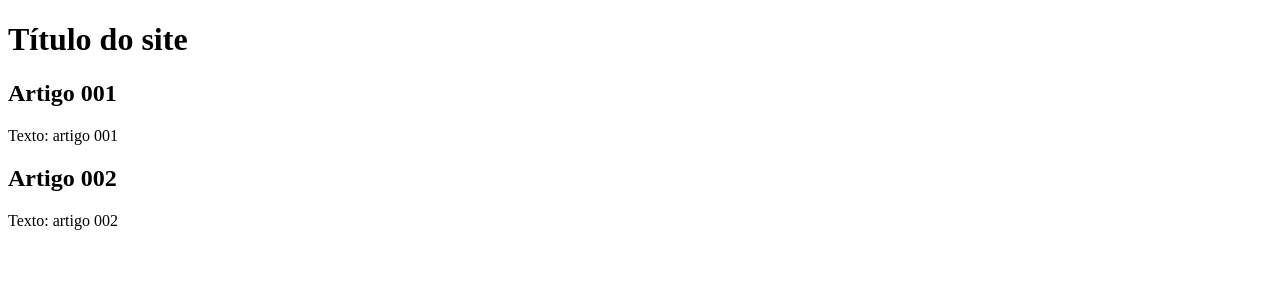
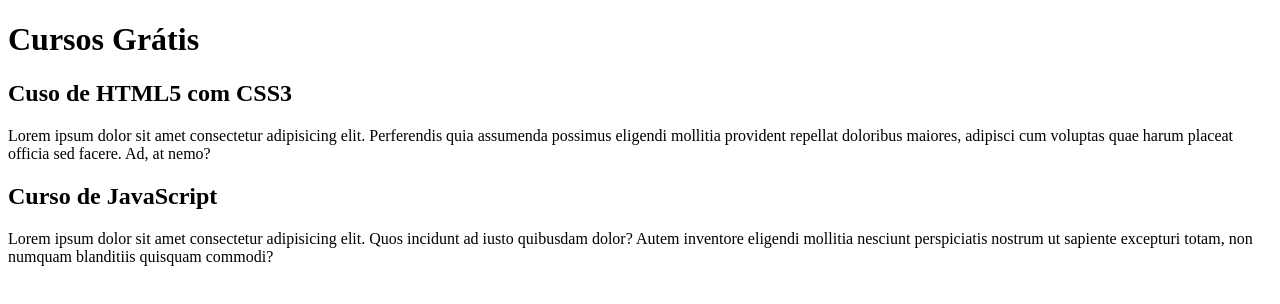
Before and after one commit to MarcosHCTavares/projeto-site, a plain HTML site: page index.html in a window 1280 px wide. Drawn offline with Linux system fonts and the light colour scheme.

Commit message:
Comecei a escrever o conteudo

```diff
--- a/index.html
+++ b/index.html
@@ -8,15 +8,15 @@
 <body>
     <main>
         <header>
-            <h1>Título do site</h1>
+            <h1>Cursos Grátis</h1>
         </header>
         <article>
-            <h2>Artigo 001</h2>
-            <p>Texto: artigo 001</p>
+            <h2>Cuso de HTML5 com CSS3</h2>
+            <p>Lorem ipsum dolor sit amet consectetur adipisicing elit. Perferendis quia assumenda possimus eligendi mollitia provident repellat doloribus maiores, adipisci cum voluptas quae harum placeat officia sed facere. Ad, at nemo?</p>
         </article>
         <article>
-            <h2>Artigo 002</h2>
-            <p>Texto: artigo 002</p>
+            <h2>Curso de JavaScript</h2>
+            <p>Lorem ipsum dolor sit amet consectetur adipisicing elit. Quos incidunt ad iusto quibusdam dolor? Autem inventore eligendi mollitia nesciunt perspiciatis nostrum ut sapiente excepturi totam, non numquam blanditiis quisquam commodi?</p>
         </article>
     </main>
 </body>
```
